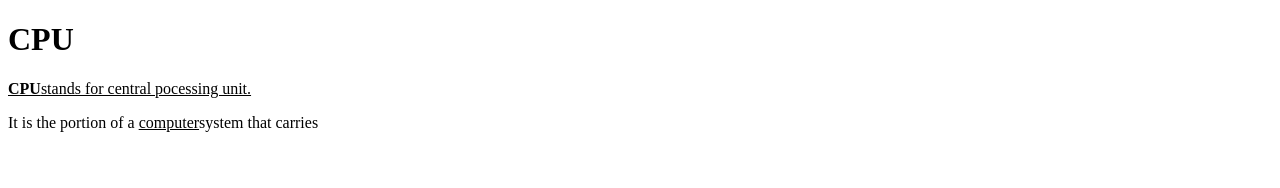
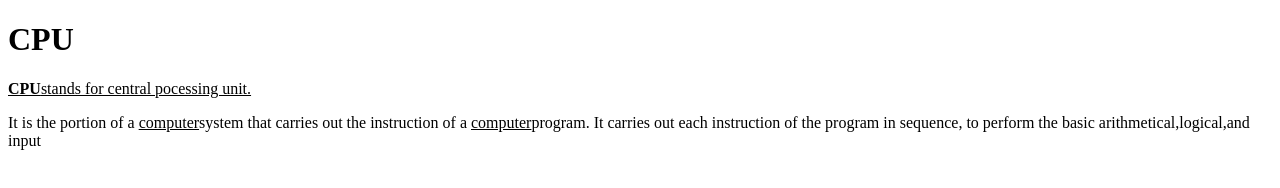
Before and after one commit to iamneo-production/cdaedbbcdeadaeccdfffebaeceaec, a website: page public/index.html in a window 1280 px wide. Drawn offline with Linux system fonts and the light colour scheme.

Commit message:
Backup Commit

```diff
--- a/public/index.html
+++ b/public/index.html
@@ -10,6 +10,10 @@
 <body>
     <h1>CPU</h1>
     <p><u><b>CPU</b>stands for central pocessing unit.</u></p>
-    <p>It is the portion of a <u>computer</u>system that carries</p>
+    <p>It is the portion of a <u>computer</u>system that carries
+        out the instruction of a <u>computer</u>program.
+        It  carries out each instruction of the program in sequence,
+        to perform the basic arithmetical,logical,and input
+
 </body>
 </html>
```
